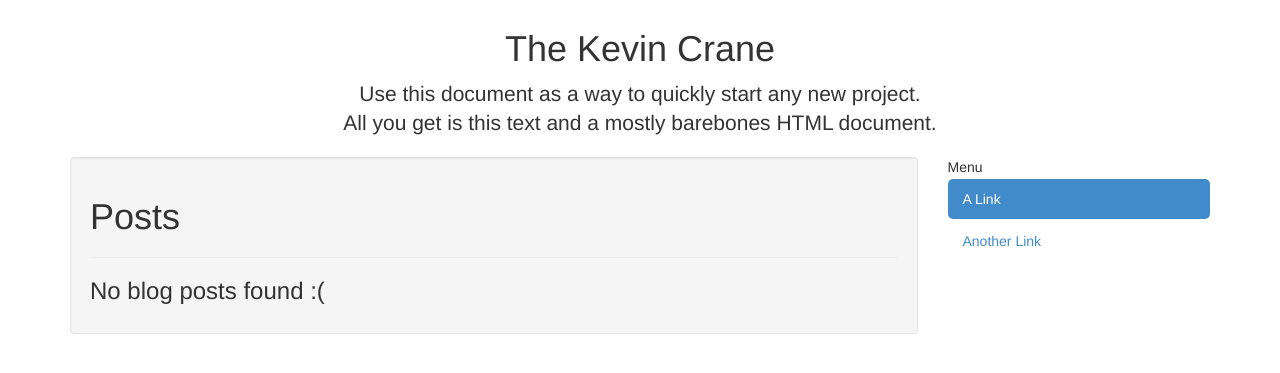
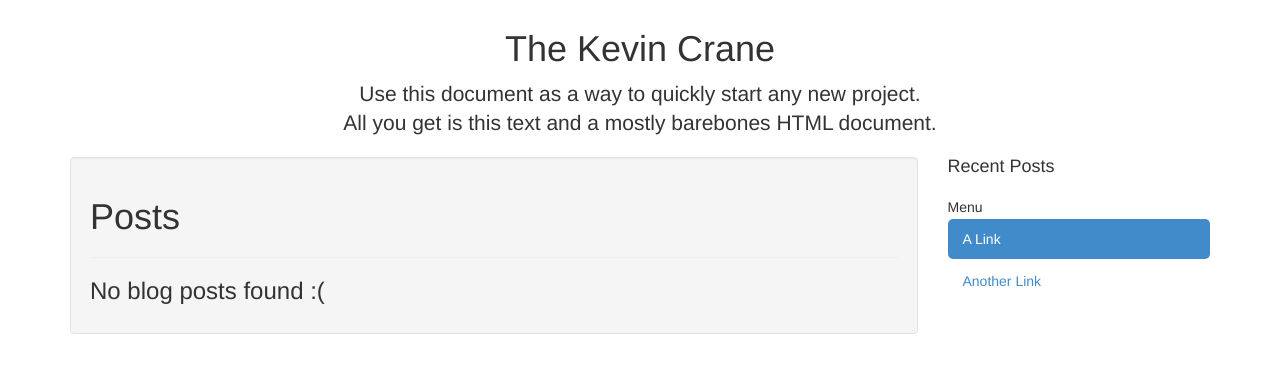
Before and after one commit to kevincrane/kevcrablog, a Flask app: page / in a window 1280 px wide. Shown: the part 51-424 px from the top of the page. Run offline with Flask 2, Linux system fonts and the light colour scheme; data that the repository does not hold is empty; parts of the project's set-up code (start-up, migrations or seed data) failed here and were passed over; some libraries are stand-ins or nearby versions.

Commit message:
Added "Recent Posts" section to sidebar menu.

```diff
--- a/app/kevcrablog/views.py
+++ b/app/kevcrablog/views.py
@@ -10,17 +10,19 @@ blog = Blueprint('blog', __name__)
 
 
 @blog.route('/')
-@blog.route('/index', methods=['GET', 'POST'])
+@blog.route('/index/', methods=['GET', 'POST'])
 @blog.route('/index/<int:page>', methods=['GET', 'POST'])
 # @cache.cached(timeout=1000)       # TODO add cache
 def index(page=1):
     """ Display the main page of the blog with the most recent blog posts
         paginated and displayed
     """
-    posts = Post.query_all().paginate(page, POSTS_PER_PAGE, False)  # TODO pagination
-    pagination = Pagination(page=page, total=posts.total, per_page=POSTS_PER_PAGE, record_name='posts', bs_version=3)
-    return render_template('index.html',
-                           posts=posts, pagination=pagination)
+    posts = Post.query_all().paginate(page, POSTS_PER_PAGE, False)
+    recent_posts = Post.query_all().limit(5)
+    pagination = Pagination(page=page, total=posts.total, per_page=POSTS_PER_PAGE,
+                            record_name='posts', bs_version=3)
+    return render_template('index.html', posts=posts, recent_posts=recent_posts,
+                           pagination=pagination)
 
 
 @blog.route('/post/<int:post_id>/<slug>')
@@ -34,7 +36,7 @@ def view_post(post_id, slug):
     return render_template('post.html', post=post, prev_page=prev_page)
 
 
-@blog.route('/newpost', methods=['GET', 'POST'])
+@blog.route('/newpost/', methods=['GET', 'POST'])
 def newpost():
     """ Display the 'new post' live text editor form
     """
--- a/app/static/css/main.css
+++ b/app/static/css/main.css
@@ -4,6 +4,16 @@
 
 .text-center {
     text-align: center;
+}
+
+/* Index Style */
+.list-group {
+    padding-left: 0;
+    margin-bottom: 20px;
+}
+
+.list-group-item {
+    padding: 5px 10px;
 }
 
 /* Post Preview Style */
--- a/app/templates/index.html
+++ b/app/templates/index.html
@@ -48,7 +48,16 @@
       </div>
     </div>
 
+    <!-- Side bar menu -->
     <div class="col-md-3">
+      <div class="list-group">
+        <h4 class="list-group-item-heading">Recent Posts</h4>
+        {% for recent_post in recent_posts %}
+          <a class="list-group-item" href="{{ url_for('.view_post', post_id=recent_post.id, slug=recent_post.slug) }}">
+            <b>{{ recent_post.title }}</b> <em class="pull-right">({{ recent_post.created.strftime("%b/%d/%y") }})</em>
+          </a>
+        {% endfor %}
+      </div>
       <ul class="nav nav-pills nav-stacked">
         <li class="navbar-header">Menu</li>
         <li class="active"><a href="{{ url_for(".index") }}">A Link</a></li>
```
Also changed, not shown: 1 other file.
